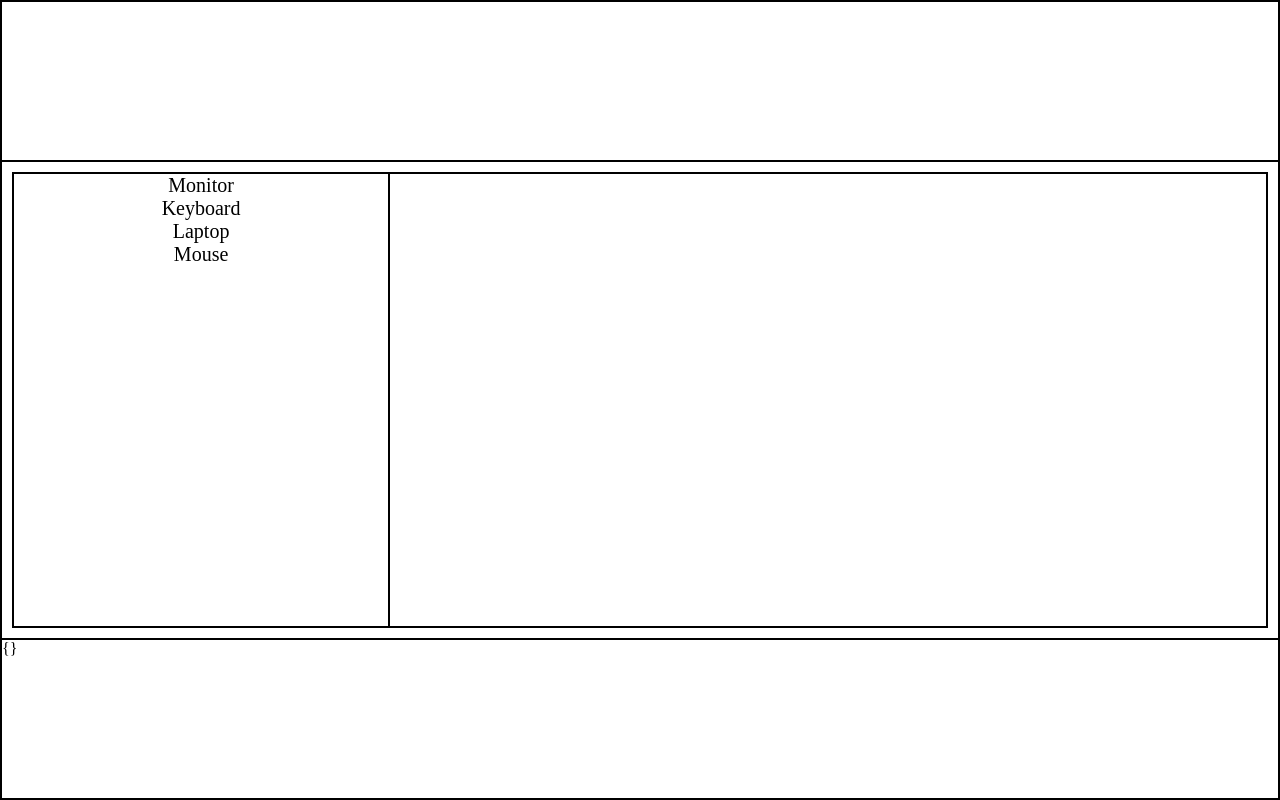
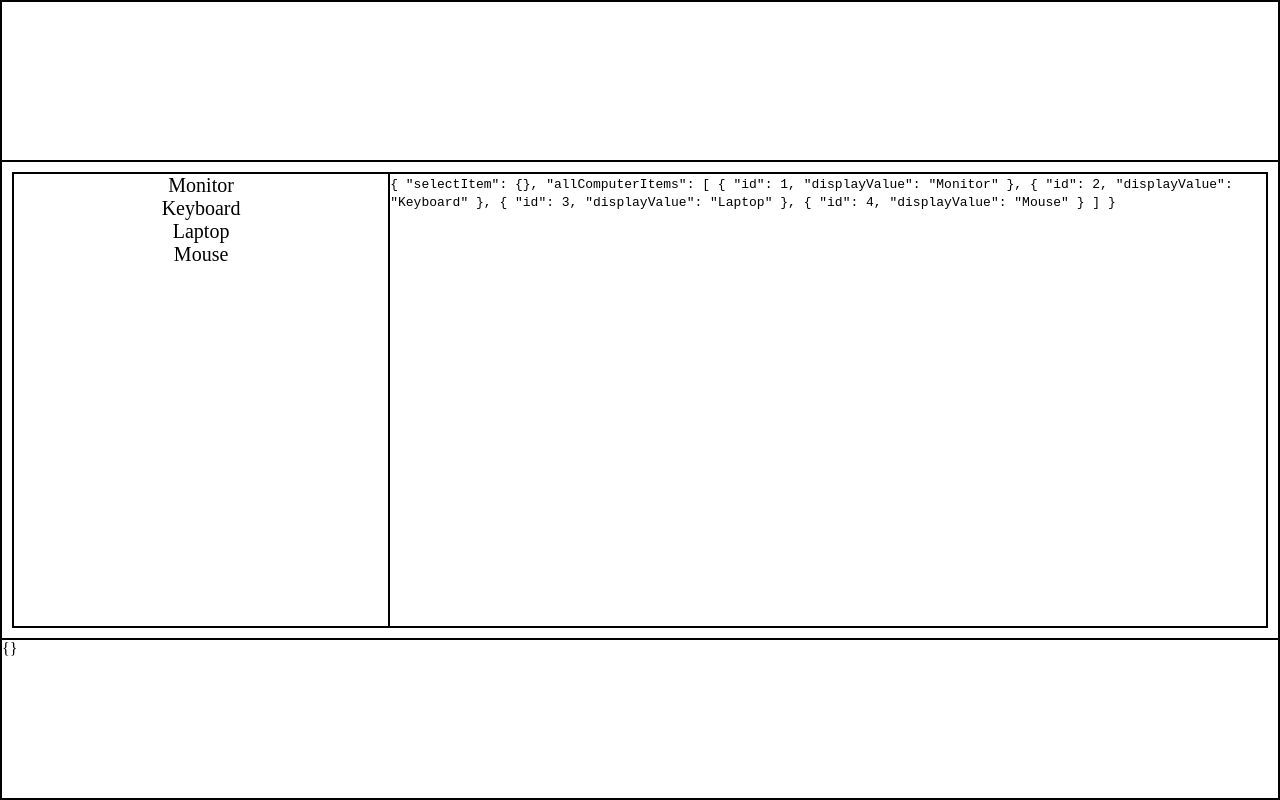
Before and after one commit to gihook/components-communication, an Angular app: page / in a window 1280 px wide. Built offline with nearby package versions, Linux system fonts and the light colour scheme.

Commit message:
fix: refactored into single solution

```diff
--- a/src/app/components/body/body.component.html
+++ b/src/app/components/body/body.component.html
@@ -1,10 +1,9 @@
 <div class="body-container">
   <div class="content-menu">
-    <app-side-menu (itemSelected)="seletedItem = $event"></app-side-menu>
+    <app-side-menu></app-side-menu>
   </div>
 
   <div class="content-container">
-    <app-content-container [computerItem]="seletedItem">
-    </app-content-container>
+    <app-content-container> </app-content-container>
   </div>
 </div>
--- a/src/app/components/content-container/content-container.component.html
+++ b/src/app/components/content-container/content-container.component.html
@@ -1 +1 @@
-<h2>{{ computerItem | json }}</h2>
+<code>{{ fullState$ | async | json }}</code>
--- a/src/app/components/content-container/content-container.component.ts
+++ b/src/app/components/content-container/content-container.component.ts
@@ -1,5 +1,9 @@
-import { Component, Input, OnInit } from '@angular/core';
-import { ComputerItem } from 'src/app/models/models';
+import { Component, OnInit } from '@angular/core';
+import { Observable } from 'rxjs';
+import {
+  CommunicationService,
+  State,
+} from 'src/app/services/communication-service';
 
 @Component({
   selector: 'app-content-container',
@@ -7,9 +11,11 @@ import { ComputerItem } from 'src/app/models/models';
   styleUrls: ['./content-container.component.scss'],
 })
 export class ContentContainerComponent implements OnInit {
-  @Input() computerItem: ComputerItem;
+  fullState$: Observable<State>;
 
-  constructor() {}
+  constructor(private communicationService: CommunicationService) {}
 
-  ngOnInit(): void {}
+  ngOnInit() {
+    this.fullState$ = this.communicationService.getState$();
+  }
 }
--- a/src/app/components/side-menu/side-menu.component.ts
+++ b/src/app/components/side-menu/side-menu.component.ts
@@ -1,8 +1,8 @@
-import { Component, EventEmitter, OnInit, Output } from '@angular/core';
+import { Component, OnInit } from '@angular/core';
 import { Observable } from 'rxjs';
 import { map } from 'rxjs/operators';
 import { CommunicationService } from 'src/app/services/communication-service';
-import { ComputerItem, MenuItem } from '../../models/models';
+import { MenuItem } from '../../models/models';
 
 @Component({
   selector: 'app-side-menu',
@@ -10,8 +10,6 @@ import { ComputerItem, MenuItem } from '../../models/models';
   styleUrls: ['./side-menu.component.scss'],
 })
 export class SideMenuComponent implements OnInit {
-  @Output() itemSelected = new EventEmitter<ComputerItem>();
-
   menuItems$: Observable<MenuItem[]>;
 
   constructor(private communicationService: CommunicationService) {}
@@ -31,6 +29,5 @@ export class SideMenuComponent implements OnInit {
 
   selectItem(item: MenuItem) {
     this.communicationService.setSelectedItem(item);
-    this.itemSelected.emit(item);
   }
 }
--- a/src/app/services/communication-service.ts
+++ b/src/app/services/communication-service.ts
@@ -2,7 +2,7 @@ import { Injectable } from '@angular/core';
 import { BehaviorSubject } from 'rxjs';
 import { ComputerItem } from '../models/models';
 
-interface State {
+export interface State {
   selectItem: ComputerItem;
   allComputerItems: ComputerItem[];
 }
```
